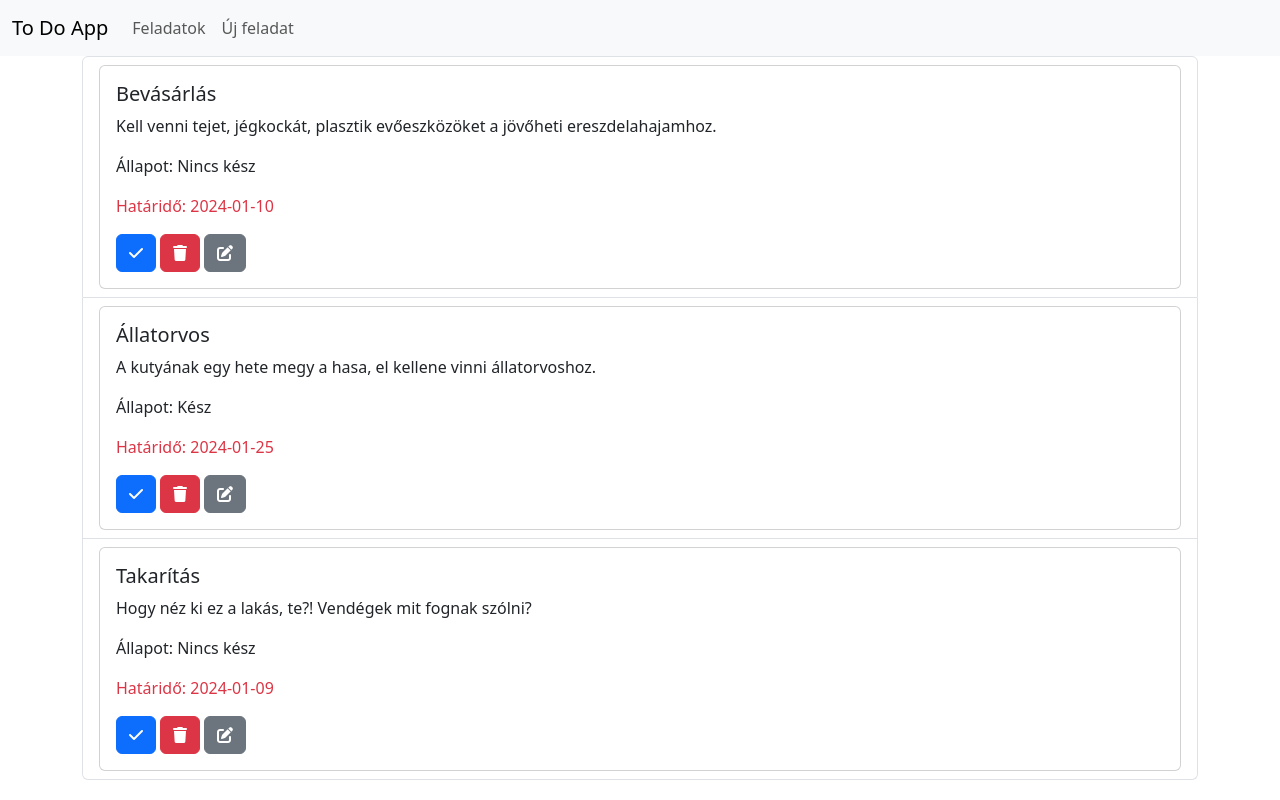
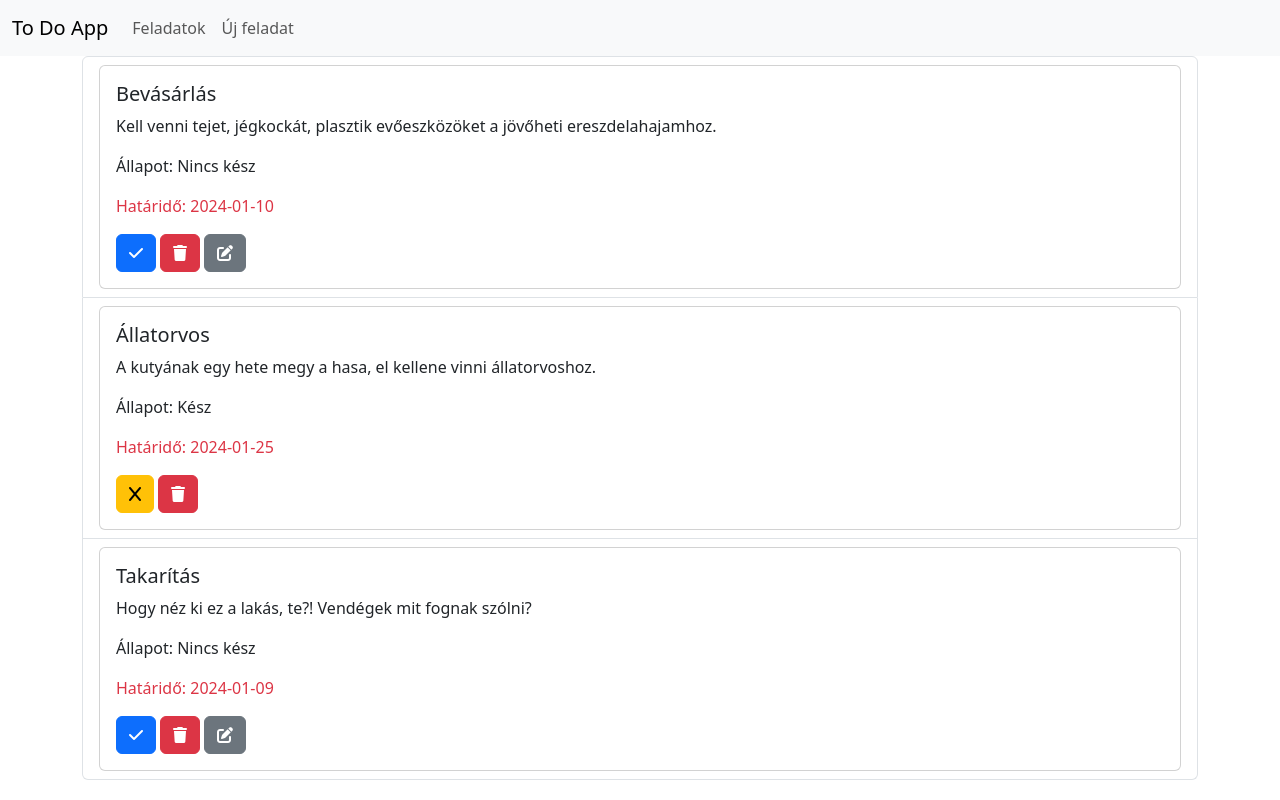
Before and after one commit to b0totmat/vue-feladatok, a Vue app in the folder ToDoApp/todo-app/: page /tasks in a window 1280 px wide. Built offline with nearby package versions, Linux system fonts and the light colour scheme.

Commit message:
Módosító gomb csak akkor, ha nincs kész a feladat

```diff
--- a/ToDoApp/todo-app/src/views/TasksView.vue
+++ b/ToDoApp/todo-app/src/views/TasksView.vue
@@ -8,9 +8,10 @@
                         <p class="card-text">{{ task.desc }}</p>
                         <p class="card-text">Állapot: {{ task.isFinished ? "Kész" : "Nincs kész" }}</p>
                         <p class="card-text text-danger">Határidő: {{ task.deadline }}</p>
-                        <a class="btn btn-primary" @click="tasks.finishTask(task.id)"><i class="fa-solid fa-check"></i></a>
+                        <a class="btn btn-primary" v-if="!task.isFinished" @click="tasks.finishTask(task.id)"><i class="fa-solid fa-check"></i></a>
+                        <a class="btn btn-warning" v-if="task.isFinished" @click="tasks.finishTask(task.id)"><i class="fa-solid fa-x"></i></a>
                         <a class="btn btn-danger mx-1" @click="tasks.deleteTask(task.id)"><i class="fa-solid fa-trash"></i></a>
-                        <a class="btn btn-secondary" @click="redirect(task.id)"><i class="fa-solid fa-pen-to-square"></i></a>
+                        <a class="btn btn-secondary" v-if="!task.isFinished" @click="redirect(task.id)"><i class="fa-solid fa-pen-to-square"></i></a>
                     </div>
                 </div>
             </li>
```
